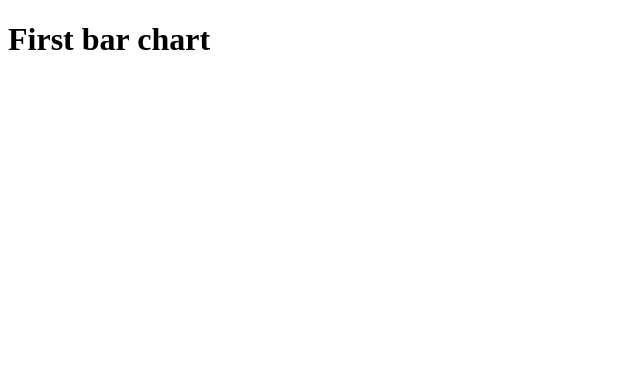
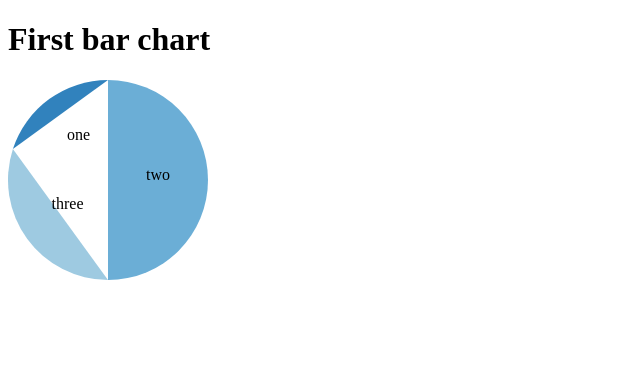
Before and after one commit to XanderDJ/CS3012_GithubCrawlerAndVisualizer, a plain HTML site: page code/webserver/index.html in a window 1280 px wide. Shown: the whole page, without its empty margins (0-640 px from the left). Drawn offline with nearby package versions, Linux system fonts and the light colour scheme.

Commit message:
add test pie chart

```diff
--- /dev/null
+++ b/code/webserver/data/piechart.json
@@ -0,0 +1 @@
+[{"name": "Python", "#repositories": 7165}, {"name": "Shell", "#repositories": 5502}, {"name": "JavaScript", "#repositories": 4727}, {"name": "HTML", "#repositories": 3543}, {"name": "CSS", "#repositories": 3360}, {"name": "Makefile", "#repositories": 2945}, {"name": "C", "#repositories": 2624}, {"name": "C++", "#repositories": 2370}, {"name": "Ruby", "#repositories": 1687}, {"name": "PHP", "#repositories": 1059}]
--- a/code/webserver/index.html
+++ b/code/webserver/index.html
@@ -10,10 +10,61 @@
     <script type="text/javascript" src = "https://d3js.org/d3.v4.min.js"></script>
 
     <script type="text/javascript">
+    var w = 300,                        //width
+    h = 300,                            //height
+    r = 100,                            //radius
+    color = d3.scaleOrdinal(d3["schemeCategory20c"]);     //builtin range of colors
+
+    data = [{"label":"one", "value":20},
+            {"label":"two", "value":50},
+            {"label":"three", "value":30}];
+
+    var vis = d3.select("body")
+        .append("svg:svg")              //create the SVG element inside the <body>
+        .data([data])                   //associate our data with the document
+            .attr("width", w)           //set the width and height of our visualization (these will be attributes of the <svg> tag
+            .attr("height", h)
+        .append("svg:g")                //make a group to hold our pie chart
+            .attr("transform", "translate(" + r + "," + r + ")")    //move the center of the pie chart from 0, 0 to radius, radius
+
+    var arc = d3.arc()              //this will create <path> elements for us using arc data
+        .outerRadius(r);
+
+    var pie = d3.pie()           //this will create arc data for us given a list of values
+        .value(function(d) { return d.value; });    //we must tell it out to access the value of each element in our data array
+
+    var arcs = vis.selectAll("g.slice")     //this selects all <g> elements with class slice (there aren't any yet)
+        .data(pie)                          //associate the generated pie data (an array of arcs, each having startAngle, endAngle and value properties)
+        .enter()                            //this will create <g> elements for every "extra" data element that should be associated with a selection. The result is creating a <g> for every object in the data array
+            .append("svg:g")                //create a group to hold each slice (we will have a <path> and a <text> element associated with each slice)
+                .attr("class", "slice");    //allow us to style things in the slices (like text)
+
+        arcs.append("svg:path")
+                .attr("fill", function(d, i) { return color(i); } ) //set the color for each slice to be chosen from the color function defined above
+                .attr("d", arc);                                    //this creates the actual SVG path using the associated data (pie) with the arc drawing function
+
+        arcs.append("svg:text")                                     //add a label to each slice
+                .attr("transform", function(d) {                    //set the label's origin to the center of the arc
+                //we have to make sure to set these before calling arc.centroid
+                d.innerRadius = 0;
+                d.outerRadius = r;
+                return "translate(" + arc.centroid(d) + ")";        //this gives us a pair of coordinates like [50, 50]
+            })
+            .attr("text-anchor", "middle")                          //center the text on it's origin
+            .text(function(d, i) { return data[i].label; });        //get the label from our original data array
+
     function render(data){
       console.log(data);
+      var sum =0;
+      for (var i = 0; i < data.length; i++) {
+        sum += data[i]["#repositories"];
+      }
+      for (var i = 0; i < data.length; i++) {
+        data[i]["#repositories"] = data[i]["#repositories"]/sum *100;
+      }
+      console.log(data);
     }
-    d3.json("http://localhost:8080\\data\\languages.json", render);
+    d3.json("http://localhost:8080\\data\\piechart.json", render);
  </script>
   </body>
 </html>
```
Also changed, not shown: code/webserver/data/languages.json (+1 -1 lines), 1 other file.
